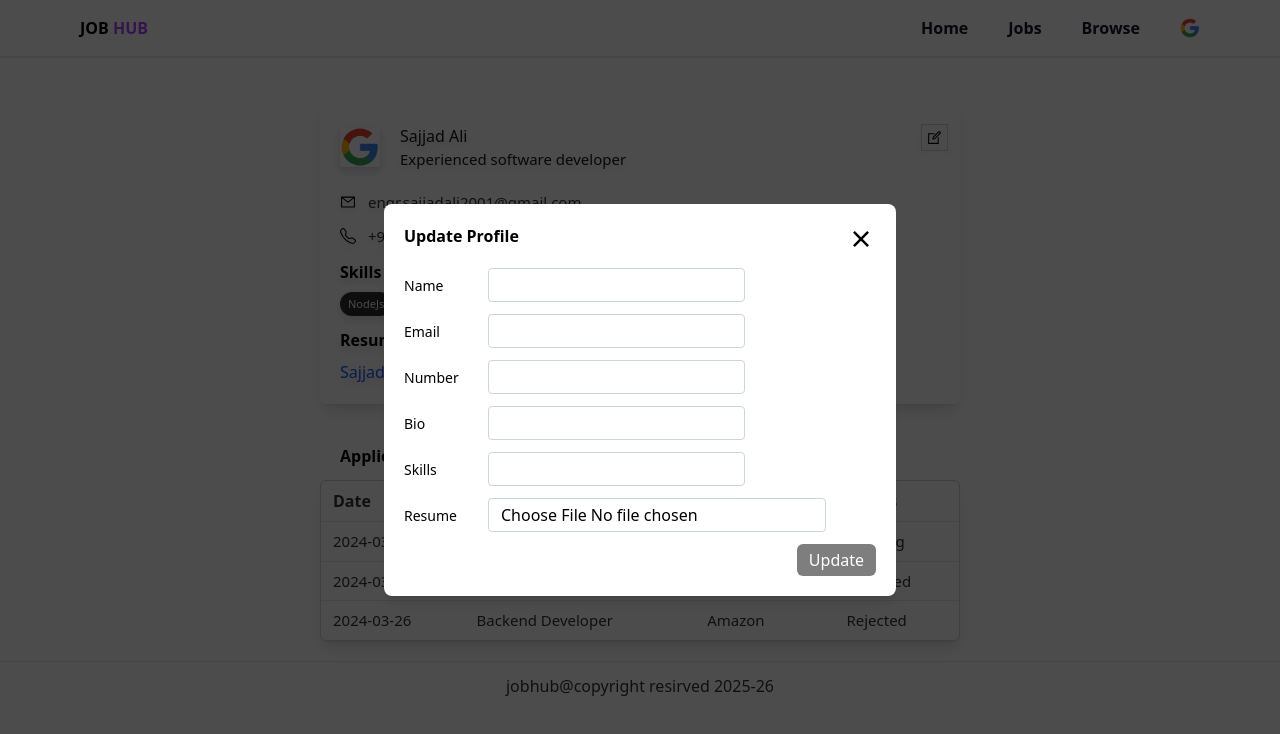
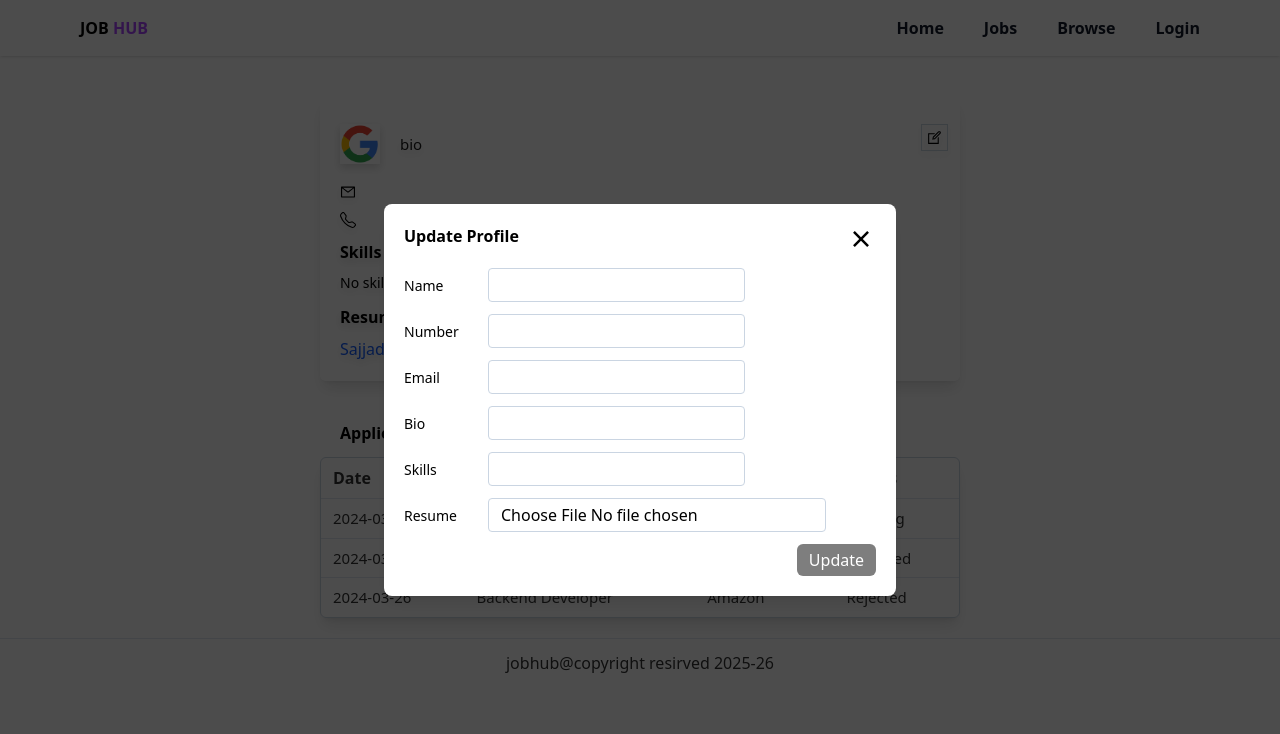
Before and after one commit to sajjadali524/job-portal, a React (Vite) app in the folder frontend/: page /view-profile in a window 1280 px wide. Both pictures are taken after a click on the icon 934 px from the left and 137 px from the top of the page. Shown: the top 734 px of the page. Built offline with nearby package versions, Linux system fonts and the light colour scheme.

Commit message:
adding features

```diff
--- a/frontend/package.json
+++ b/frontend/package.json
@@ -20,6 +20,7 @@
     "react-redux": "^9.2.0",
     "react-router-dom": "^7.4.0",
     "react-toastify": "^11.0.5",
+    "redux-persist": "^6.0.0",
     "tailwindcss": "^4.0.15"
   },
   "devDependencies": {
--- a/frontend/src/components/Header/Header.jsx
+++ b/frontend/src/components/Header/Header.jsx
@@ -1,45 +1,53 @@
 import React, { useState } from "react";
-import { NavLink, Link } from "react-router-dom";
+import { NavLink, Link, useNavigate } from "react-router-dom";
 import { navbar } from "./Navbar";
 import { FaBarsStaggered } from "react-icons/fa6";
 import google from "../../assets/google.png";
 import { CgProfile } from "react-icons/cg";
 import { TbLogout } from "react-icons/tb";
+import { useDispatch, useSelector } from "react-redux";
+import axios from "axios";
+import { toast } from "react-toastify";
+import { USER_API_END_POINT } from "../../utils/constant";
+import { setUser } from "../../store/slices/authSlice";
 
 const Header = () => {
   const [menu, setMenu] = useState(false);
   const [isClick, setIsClick] = useState(false);
-  const isLogin = true;
+  const dispatch = useDispatch();
+  const navigate = useNavigate();
+  const { user } = useSelector(store => store.auth);
+
+  const logoutUser = async () => {
+    try {
+      const response = await axios.post(`${USER_API_END_POINT}/logout`, {}, {withCredentials: true});
+
+      dispatch(setUser(null));
+      navigate("/");
+      toast.success(response.data.message)
+
+    } catch (error) {
+      console.log(error)
+      toast.error(error.response.data.message)
+    }
+  }
 
   return (
     <>
       {/* computer view */}
       <div className="lg:flex hidden md:flex item-center justify-between fixed top-0 left-0 w-full lg:px-20 md:px-10 px-3 shadow-sm py-4 z-50 bg-white">
         <div>
-          <Link to="/" className="font-semibold">
-            JOB<span className="text-purple-500"> HUB</span>
-          </Link>
+          <Link to="/" className="font-semibold">JOB<span className="text-purple-500"> HUB</span></Link>
         </div>
 
         <div className="flex items-center space-x-10">
           {navbar.map((item, index) => {
-            return isLogin && item.title === "Login" ? (
+            return user && item.title === "Login" ? (
               (
-                <img
-                  src={google}
-                  alt="logo"
-                  className="w-5 h-5 cursor-pointer"
-                  key={index}
-                  onClick={() => setIsClick(!isClick)}
-                />
+                <img src={google} alt="logo" className="w-5 h-5 cursor-pointer" key={index} onClick={() => setIsClick(!isClick)} />
               ) || item.path === ""
             ) : (
-              <NavLink
-                to={item.path}
-                key={index}
-                className="text-gray-900 font-semibold"
-                activeclassname="active"
-              >
+              <NavLink to={item.path} key={index} className="text-gray-900 font-semibold" activeclassname="active" >
                 {item.title}
               </NavLink>
             );
@@ -47,31 +55,27 @@ const Header = () => {
         </div>
       </div>
 
-      <div
-        className={`flex flex-col py-2 space-y-4 fixed z-50 top-[58px] shadow-lg bg-white transition-transform duration-300 ease-in-out rounded-sm ${
+      <div className={`flex flex-col py-2 space-y-4 fixed z-50 top-[58px] shadow-lg bg-white transition-transform duration-300 ease-in-out rounded-sm ${
           window.screen.width <= 1023 ? "right-1" : "right-6"
         } ${isClick ? "translate-x-0" : "translate-x-[300px]"}`}
-        onClick={() => setIsClick(false)}
-      >
+        onClick={() => setIsClick(false)}>
+
         <div className="flex items-center gap-5 py-2 border-b border-slate-200 px-5">
           <img src={google} alt="logo" className="w-7 h-7 cursor-pointer" />
           <div className="opacity-80">
-            <h1 className="font-medium text-[13px]">Sajjad Ali</h1>
-            <p className="font-normal text-[13px]">Lahore</p>
+            <h1 className="font-medium text-[13px]">{user?.fullName || "Guest"}</h1>
           </div>
         </div>
+
         <div className="flex flex-col px-5 space-y-2">
           <div className="flex items-center gap-3">
             <CgProfile />
-            <Link to="/view-profile" className="font-medium text-[15px]">
-              View Profile
-            </Link>
+            <Link to="/view-profile" className="font-medium text-[15px]">View Profile</Link>
           </div>
+
           <div className="flex items-center gap-3">
             <TbLogout />
-            <button className="cursor-pointer font-medium text-[15px]">
-              Logout
-            </button>
+            <button className="cursor-pointer font-medium text-[15px]" onClick={logoutUser}>Logout</button>
           </div>
         </div>
       </div>
@@ -79,22 +83,12 @@ const Header = () => {
       {/* mobile view */}
       <div className="lg:hidden md:hidden fixed top-0 left-0 w-full z-50">
         <div className="flex items-center justify-between w-full shadow-sm px-3 py-4 bg-white">
-          <Link to="/" className="font-semibold">
-            JOB<span className="text-purple-500"> HUB</span>
-          </Link>
+          <Link to="/" className="font-semibold">JOB<span className="text-purple-500"> HUB</span></Link>
           <div className="flex items-center space-x-5">
-            {isLogin && (
-              <img
-                src={google}
-                alt="logo"
-                className="w-4 h-4 cursor-pointer"
-                onClick={() => setIsClick(!isClick)}
-              />
+            {user && (
+              <img src={google} alt="logo" className="w-4 h-4 cursor-pointer" onClick={() => setIsClick(!isClick)} />
             )}
-            <FaBarsStaggered
-              className="text-purple-500"
-              onClick={() => setMenu(!menu)}
-            />
+            <FaBarsStaggered className="text-purple-500" onClick={() => setMenu(!menu)} />
           </div>
         </div>
 
@@ -104,16 +98,8 @@ const Header = () => {
           }`}
         >
           {navbar.map((item, index) => {
-            return isLogin && item.title === "Login" ? (
-              ""
-            ) : (
-              <NavLink
-                onClick={() => setMenu(false)}
-                to={item.path}
-                key={index}
-                className="text-gray-900 font-semibold"
-                activeclassname="active"
-              >
+            return user && item.title === "Login" ? ( "") : (
+              <NavLink onClick={() => setMenu(false)} to={item.path} key={index} className="text-gray-900 font-semibold" activeclassname="active">
                 {item.title}
               </NavLink>
             );
--- /dev/null
+++ b/frontend/src/components/Loader.jsx
@@ -0,0 +1,11 @@
+import React from "react";
+const Loader = () => {
+  return (
+    <div className="flex items-center justify-center gap-2">
+      <div className="w-5 h-5 rounded-full border-4 border-gray-300 border-t-purple-500 animate-spin"></div>
+      <span>Please wait</span>
+    </div>
+  )
+}
+
+export default Loader;
--- a/frontend/src/components/UpdateProfile.jsx
+++ b/frontend/src/components/UpdateProfile.jsx
@@ -1,9 +1,57 @@
-import React from "react";
+import React, { useEffect, useState } from "react";
 import { RiCloseLine } from "react-icons/ri";
 import { profileFields } from "../constants/updateProfileFields";
+import { USER_API_END_POINT } from "../utils/constant";
+import axios from "axios";
+import { useDispatch, useSelector } from "react-redux";
+import { setUser } from "../store/slices/authSlice";
+import { useNavigate } from "react-router-dom";
+import { toast } from "react-toastify";
 
 const UpdateProfile = ({setIsFormOpen}) => {
-  const handleInput = () => {};
+  const dispatch = useDispatch();
+  const {user} = useSelector(store => store.auth);
+  const navigate = useNavigate();
+
+  const [inputData, setInputData] = useState({
+    fullName: "",
+    phoneNumber: "",
+    email: "",
+    bio: "",
+    skills: ""
+  });
+
+  useEffect(() => {
+    if(user) {
+      setInputData({
+        fullName: user.fullName || "",
+        phoneNumber: user.phoneNumber || "",
+        email: user.email || "",
+        bio: user.profile?.bio || "",
+        skills: user.profile?.skills?.join(",") || ""
+      })
+    }
+  }, [user]);
+
+  const handleInput = (e) => {
+    setInputData({...inputData, [e.target.name]: e.target.value})
+  };
+
+  const updateProfile = async (e) => {
+    e.preventDefault();
+    try {
+      const response = await axios.put(`${USER_API_END_POINT}/profile/update/${user._id}`, inputData, {withCredentials: true});
+
+      dispatch(setUser(response.data.user));
+      setIsFormOpen(false)
+      navigate("/view-profile")
+      toast.success(response.data.message)
+
+    } catch (error) {
+      console.log(error)
+      toast.error(error.response.data.message)
+    }
+  };
 
   return (
     <div className="relative w-full">
@@ -12,7 +60,7 @@ const UpdateProfile = ({setIsFormOpen}) => {
       <div className="space-y-5">
         <h1 className="font-semibold">Update Profile</h1>
 
-        <form className="space-y-3">
+        <form className="space-y-3" onSubmit={updateProfile}>
           {profileFields.map((fields, index) => {
             return (
               <div className="flex items-center gap-1" key={index}>
@@ -22,6 +70,7 @@ const UpdateProfile = ({setIsFormOpen}) => {
                 <input
                   type={`${fields.name === "resume" ? "file" : fields.name === "email" ? "email" : "text"}`}
                   className="outline-none border border-slate-300 rounded-sm px-3 py-1"
+                  value={inputData[fields.name] || ""}
                   name={fields.name}
                   onChange={handleInput}
                 />
--- a/frontend/src/constants/updateProfileFields.js
+++ b/frontend/src/constants/updateProfileFields.js
@@ -4,12 +4,12 @@ export const profileFields = [
         name: "fullName",
     },
     {
+        title: "Number",
+        name: "phoneNumber",
+    },
+    {
         title: "Email",
         name: "email",
-    },
-    {
-        title: "Number",
-        name: "phoneNumber",
     },
     {
         title: "Bio",
@@ -23,4 +23,4 @@ export const profileFields = [
         title: "Resume",
         name: "resume",
     },
-]
+];
--- a/frontend/src/main.jsx
+++ b/frontend/src/main.jsx
@@ -2,10 +2,20 @@ import React from 'react';
 import { StrictMode } from 'react'
 import { createRoot } from 'react-dom/client'
 import './index.css'
-import App from './App.jsx'
+import App from './App.jsx';
+import { Provider } from "react-redux";
+import {store, persistor} from './store/store.js';
+import { ToastContainer } from "react-toastify";
+import { PersistGate } from 'redux-persist/integration/react'
+// import "react-toastify/dist/ReactToastify.css";
 
 createRoot(document.getElementById('root')).render(
   <StrictMode>
-    <App />
+    <Provider store={store}>
+      <PersistGate loading={null} persistor={persistor}>
+        <App />
+        <ToastContainer />
+      </PersistGate>
+    </Provider>
   </StrictMode>,
 );
--- a/frontend/src/pages/UserProfile.jsx
+++ b/frontend/src/pages/UserProfile.jsx
@@ -6,9 +6,12 @@ import { BsTelephone } from "react-icons/bs";
 import { Link } from "react-router-dom";
 import AppliedJobs from "../components/AppliedJobs";
 import UpdateProfile from "../components/updateProfile";
+import { useSelector } from "react-redux";
 
 const UserProfile = () => {
   const [isFormOpen, setIsFormOpen] = useState(false);
+  const {user} = useSelector(store => store.auth);
+
   return (
     <>
       {isFormOpen && (
@@ -29,37 +32,31 @@ const UserProfile = () => {
             <div className="flex items-center gap-5 py-2">
               <img src={google} alt="logo" className="w-10 h-10" />
               <div className="opacity-90">
-                <h1 className="font-medium">Sajjad Ali</h1>
-                <p className="font-normal text-[15px]">
-                  Experienced software developer
-                </p>
+                <h1 className="font-medium">{user?.fullName}</h1>
+                <p className="font-normal text-[15px]">{user?.profile?.bio?.length > 0 ? user.profile.bio : "bio"}</p>
               </div>
             </div>
 
             <div className="flex items-center gap-3">
               <AiOutlineMail />
-              <p className="opacity-80 text-[15px]">
-                engr.sajjadali2001@gmail.com
-              </p>
+              <p className="opacity-80 text-[15px]">{user?.email}</p>
             </div>
 
             <div className="flex items-center gap-3">
               <BsTelephone />
-              <p className="opacity-80 text-[15px]">+92348#####</p>
+              <p className="opacity-80 text-[15px]">{user?.phoneNumber}</p>
             </div>
 
             <div className="space-y-2">
               <p className="font-semibold">Skills</p>
               <div className="flex items-center gap-2">
-                <p className="opacity-80 text-[11px] bg-black rounded-full px-2 py-1 text-white">
-                  NodeJs
-                </p>
-                <p className="opacity-80 text-[11px] bg-black rounded-full px-2 py-1 text-white">
-                  ExpressJs
-                </p>
-                <p className="opacity-80 text-[11px] bg-black rounded-full px-2 py-1 text-white">
-                  HTML
-                </p>
+                {
+                  user?.profile?.skills?.length > 0 ? user.profile.skills.map((skill, index) => {
+                    return(
+                      <p className="opacity-90 text-[14px] text-center bg-black rounded-full px-3 py-1 text-white" key={index}>{skill}</p>
+                    )
+                  }) : <p className="text-[14px]">No skills found</p>
+                }
               </div>
             </div>
 
--- a/frontend/src/pages/auth/Login.jsx
+++ b/frontend/src/pages/auth/Login.jsx
@@ -1,5 +1,11 @@
 import React, { useState } from 'react';
-import { Link } from "react-router-dom";
+import { Link, useNavigate } from "react-router-dom";
+import axios from "axios";
+import { toast } from "react-toastify";
+import Loader from "../../components/Loader";
+import { useDispatch, useSelector } from "react-redux";
+import { setLoading, setUser } from '../../store/slices/authSlice';
+import { USER_API_END_POINT } from '../../utils/constant';
 
 const Login = () => {
   const [inputData, setInputData] = useState({
@@ -8,13 +14,31 @@ const Login = () => {
     role: ""
   });
 
+  const {loading} = useSelector(store => store.auth);
+  const dispatch = useDispatch();
+  const navigate = useNavigate();
+
   const handleInput = (e) => {
     setInputData({...inputData, [e.target.name]: e.target.value})
   };
 
-  const LoginAccount = (e) => {
+  const LoginAccount = async (e) => {
     e.preventDefault();
-    console.log(inputData)
+
+    try {
+      dispatch(setLoading(true))
+      const response = await axios.post(`${USER_API_END_POINT}/login`, inputData, {withCredentials: true});
+
+      dispatch(setUser(response.data.user))
+      navigate("/")
+      toast.success(response.data.message)
+
+    } catch (error) {
+      console.log(error)
+      toast.error(error.response.data.message);
+    } finally {
+      dispatch(setLoading(false))
+    }
   };
 
   return (
@@ -39,7 +63,7 @@ const Login = () => {
           </div>
 
           <p className="text-right">Don't have an account? <Link to="/signup" className="text-purple-950">Register</Link></p>
-          <button className="rounded-sm bg-gray-100 py-1 cursor-pointer hover:bg-purple-800 hover:text-white transition-all">Login Account</button>
+          <button className="rounded-sm bg-gray-100 py-1 cursor-pointer hover:bg-purple-800 hover:text-white transition-all">{loading ? <Loader />: "Login Account"}</button>
         </div>
       </form>
     </div>
--- a/frontend/src/pages/auth/Signup.jsx
+++ b/frontend/src/pages/auth/Signup.jsx
@@ -1,5 +1,11 @@
 import React, { useState } from 'react';
-import { Link } from "react-router-dom";
+import { Link, useNavigate } from "react-router-dom";
+import { useDispatch, useSelector } from "react-redux";
+import { setLoading } from '../../store/slices/authSlice';
+import axios from "axios";
+import { USER_API_END_POINT } from '../../utils/constant';
+import { toast } from "react-toastify";
+import Loader from '../../components/Loader';
 
 const Signup = () => {
   const [inputData, setInputData] = useState({
@@ -10,13 +16,29 @@ const Signup = () => {
     role: ""
   });
 
+  const dispatch = useDispatch();
+  const {loading} = useSelector(store => store.auth);
+  const navigate = useNavigate();
+
   const handleInput = (e) => {
     setInputData({...inputData, [e.target.name]: e.target.value})
   };
 
-  const registerAccount = (e) => {
+  const registerAccount = async (e) => {
     e.preventDefault();
-    console.log(inputData)
+
+    try {
+      dispatch(setLoading(true))
+      const response = await axios.post(`${USER_API_END_POINT}/register`, inputData, {withCredentials: true});
+      navigate("/login");
+      toast.success(response.data.message)
+
+    } catch (error) {
+      console.log(error)
+      toast.error(error.response.data.message);
+    } finally {
+      dispatch(setLoading(false))
+    }
   };
 
   return (
@@ -43,7 +65,7 @@ const Signup = () => {
           </div>
 
           <p className="text-right">Already have an account? <Link to="/login" className="text-purple-950">Login</Link></p>
-          <button className="rounded-sm bg-gray-100 py-1 cursor-pointer hover:bg-purple-800 hover:text-white transition-all">Register Account</button>
+          <button className="rounded-sm bg-gray-100 py-1 cursor-pointer hover:bg-purple-800 hover:text-white transition-all">{loading ? <Loader /> : "Register Account"}</button>
         </div>
       </form>
     </div>
--- a/frontend/src/redux/store.js
+++ /dev/null
@@ -1,7 +0,0 @@
-import { configureStore } from "@reduxjs/toolkit";
-
-const store = configureStore({
-
-});
-
-export default store;
--- /dev/null
+++ b/frontend/src/store/slices/authSlice.js
@@ -0,0 +1,20 @@
+import { createSlice } from "@reduxjs/toolkit";
+
+const authSlice = createSlice({
+    name: "auth",
+    initialState: {
+        loading: false,
+        user: null
+    },
+    reducers: {
+        setLoading:(state, action) => {
+            state.loading = action.payload
+        },
+        setUser:(state, action) => {
+            state.user = action.payload
+        }
+    }
+});
+
+export const {setLoading, setUser} = authSlice.actions;
+export default authSlice.reducer;
--- /dev/null
+++ b/frontend/src/store/store.js
@@ -0,0 +1,26 @@
+import { configureStore, combineReducers } from '@reduxjs/toolkit';
+import { persistStore, persistReducer } from 'redux-persist';
+import storage from "redux-persist/lib/storage";
+import authSlice from "./slices/authSlice";
+
+const persistConfig = {
+  key: "root",
+  storage,
+};
+
+const rootReducer = combineReducers({
+  auth: authSlice
+});
+
+const persistedReducer = persistReducer(persistConfig, rootReducer);
+
+const store = configureStore({
+  reducer: persistedReducer,
+  middleware: (getDefaultMiddleware) =>
+    getDefaultMiddleware({
+      serializableCheck: false
+    })
+});
+
+const persistor = persistStore(store);
+export {store, persistor};
```
Also changed, not shown: 2 other files (tests, documents, lock files or other folders).
